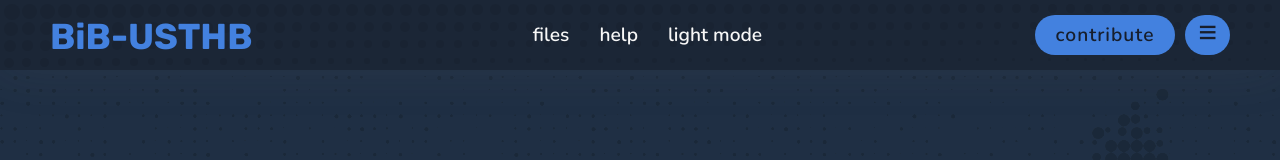
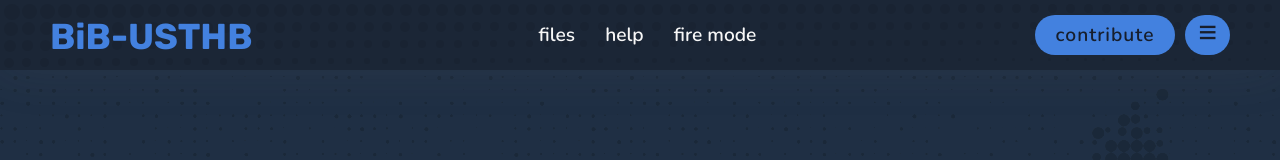
Before and after one commit to hexxt-git/bib-usthb, a SvelteKit app: page / in a window 1280 px wide. Shown: the top 160 px of the page. Built offline with nearby package versions, Linux system fonts and the light colour scheme; a web font is replaced by a local one.

Commit message:
Update theme_store.js

```diff
--- a/src/components/theme_store.js
+++ b/src/components/theme_store.js
@@ -1,20 +1,22 @@
 import { writable } from "svelte/store"
 
 let themes = ['light', 'dark', 'ocean', 'fire', 'bubble', 'sun']
+
 export let theme_store = writable('ocean')
+export let next_theme = writable('');
 
-export let next_theme = writable('');
+const get_next = (theme) => themes[(themes.indexOf(theme) + 1) % themes.length]
+
+theme_store.subscribe((theme)=>{
+    next_theme.set(get_next(theme))
+})
 
 if(typeof window !== 'undefined'){
     theme_store.set(localStorage.getItem('theme') || 'ocean')
-    next_theme.set(themes[(themes.indexOf(localStorage.getItem('theme'))+1) % themes.length] || 'fire')
 }
 
 export let switch_theme = () => {
-    next_theme.update((theme) => {
-        let new_theme = themes[(themes.indexOf(theme) + 1) % themes.length]
-        localStorage.setItem('theme', new_theme)
-        theme_store.set(theme)
-        return new_theme
+    theme_store.update((theme) => {
+        return get_next(theme)
     })
 }
```
